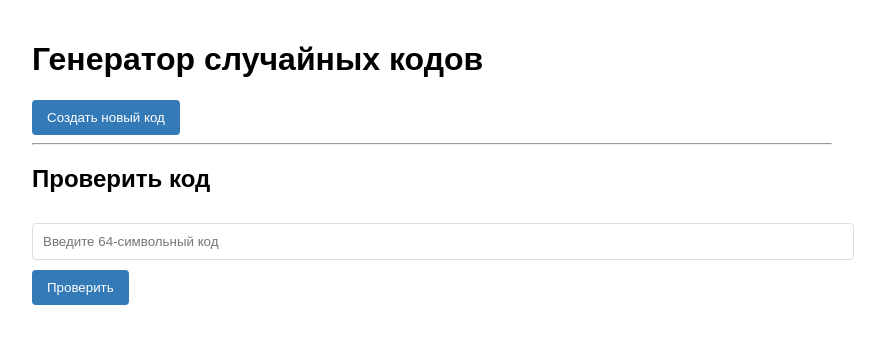
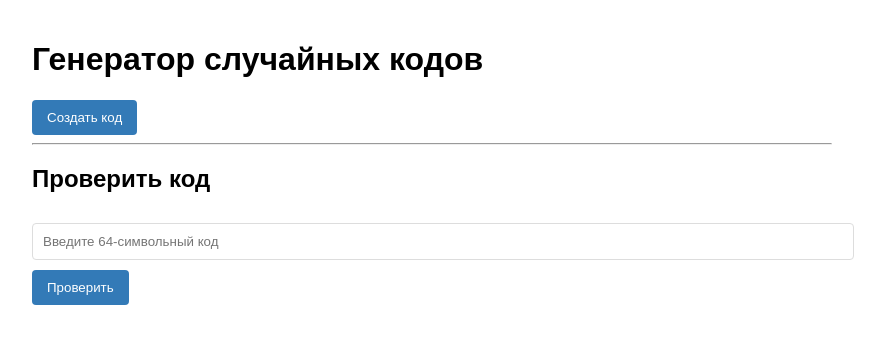
Before and after one commit to KingcleverFcl/wna-syte, a Flask app: page / in a window 1280 px wide. Shown: the top 344 px of the page, without its empty margins (208-1093 px from the left). Run offline with Flask 3, Linux system fonts and the light colour scheme; some libraries are stand-ins or nearby versions.

Commit message:
Update index.html

```diff
--- a/templates/index.html
+++ b/templates/index.html
@@ -13,7 +13,6 @@
             font-family: monospace;
         }
         .error { color: #d9534f; margin: 10px 0; }
-        .success { color: #5cb85c; margin: 10px 0; }
         button {
             background: #337ab7;
             color: white;
@@ -44,11 +43,10 @@
 
     {% if code %}
         <div class="code">{{ code }}</div>
-        <p>Код успешно создан и сохранён!</p>
     {% endif %}
 
     <form method="POST">
-        <button type="submit" name="generate">Создать новый код</button>
+        <button type="submit" name="generate">Создать код</button>
     </form>
 
     <hr>
```
